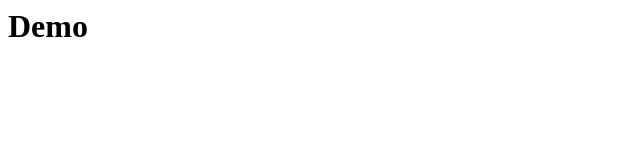
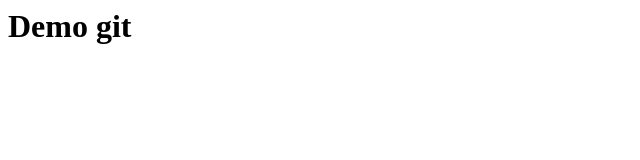
Before and after one commit to Thangdshp/test, a plain HTML site: page index.html in a window 1280 px wide. Shown: the full height of the page, 0-640 px from the left. Drawn offline with Linux system fonts and the light colour scheme.

Commit message:
update file index

```diff
--- a/index.html
+++ b/index.html
@@ -1 +1 @@
-<h1>Demo</h1>
+<h1>Demo git</h1>
```
